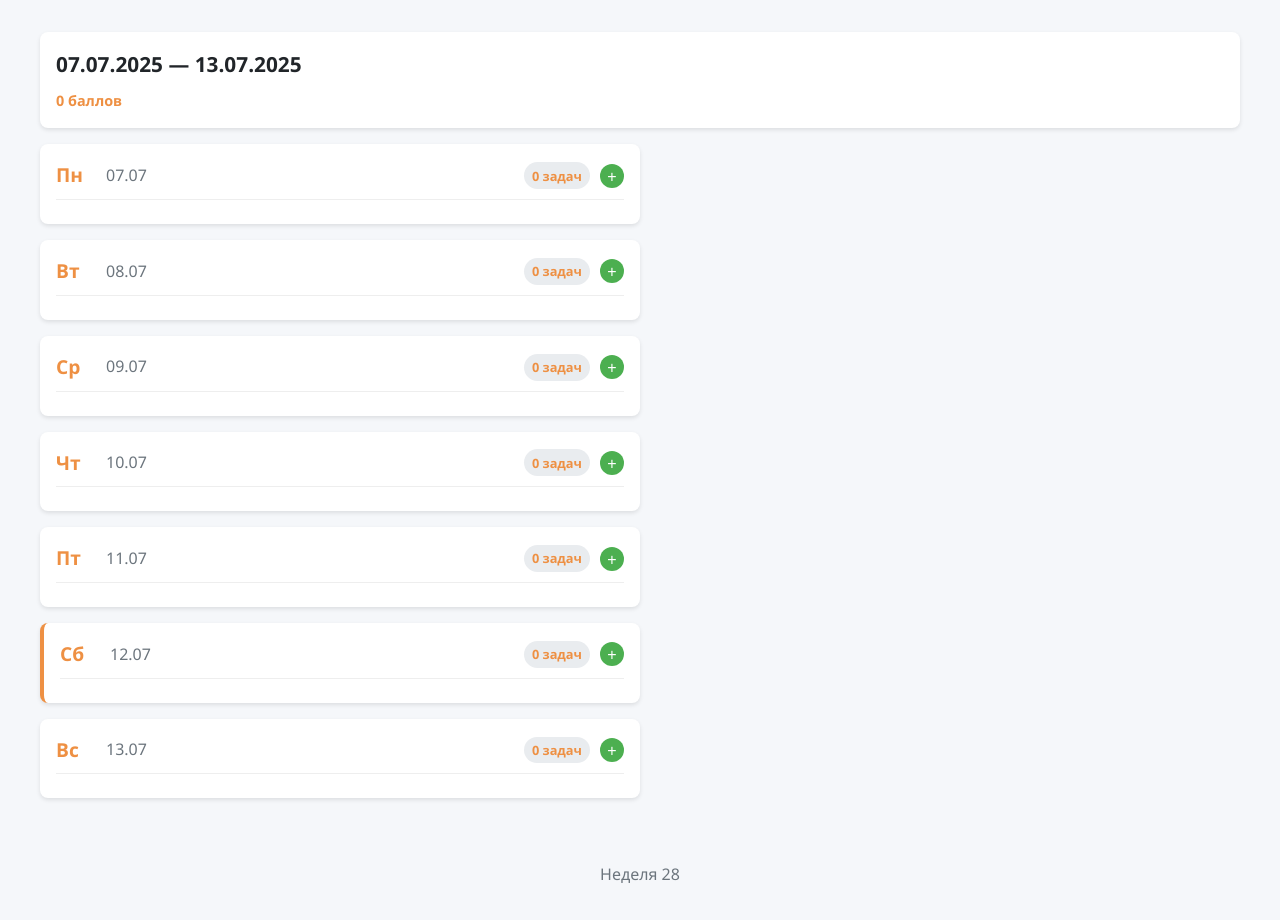
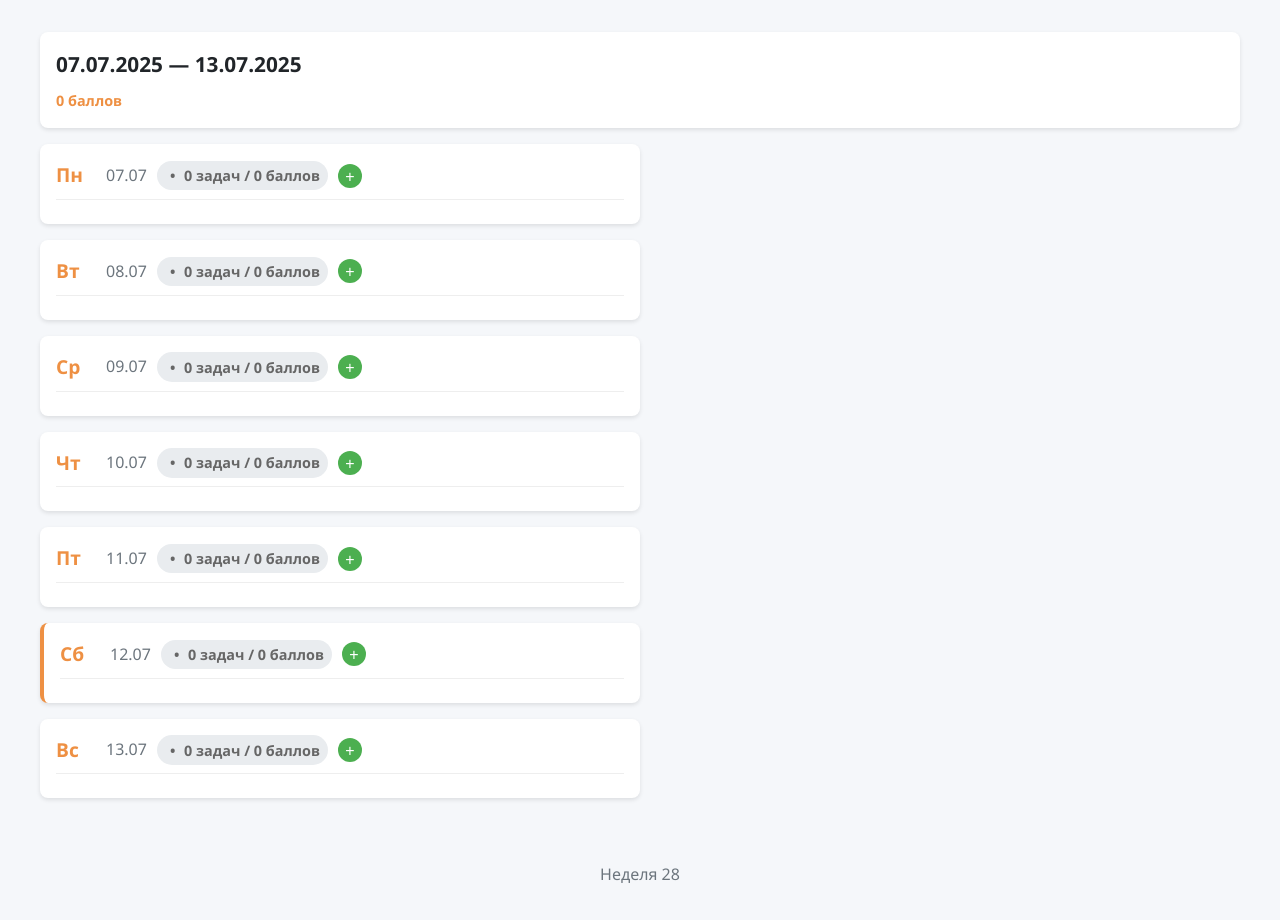
Before and after one commit to Picalfer/Planner, a Django app: page / in a window 1280 px wide. Shown: the part 78-998 px from the top of the page. Run offline with Django 5.2, Linux system fonts and the light colour scheme; the visitor is signed in with stand-in values (Sample User, id 1); data comes from the database, SQL or seed files in the repository; data that the repository does not hold is empty.

Commit message:
can see score for every day

```diff
--- a/journal/models.py
+++ b/journal/models.py
@@ -42,6 +42,10 @@ class Day(models.Model):
     day_name = models.CharField(max_length=3)
 
     @property
+    def earned_points(self):
+        return self.tasks.filter(is_done=True).count()
+
+    @property
     def today(self):
         return self.date == timezone.now().date()
 
--- a/journal/static/css/planner.css
+++ b/journal/static/css/planner.css
@@ -460,3 +460,14 @@ body {
 #editTaskForm .checkbox-label input {
     margin-right: 10px;
 }
+
+.day-header .points {
+    font-size: 0.9em;
+    color: #666;
+    margin-left: 10px;
+}
+
+.day-header .points:before {
+    content: "•";
+    margin: 0 5px;
+}
--- a/templates/base.html
+++ b/templates/base.html
@@ -131,15 +131,36 @@
                 .then(data => {
                     if (data.status === 'success') {
                         if (action === 'toggle') {
-                            // Обновляем только статус задачи без перезагрузки
                             const taskElement = document.querySelector(`.task[data-task-id="${taskId}"]`);
                             if (taskElement) {
+                                // Переключаем класс 'done'
                                 taskElement.classList.toggle('done');
-                                const taskTitle = taskElement.querySelector('.task-title');
-                                if (data.is_done) {
-                                    taskTitle.style.textDecoration = 'line-through';
-                                } else {
-                                    taskTitle.style.textDecoration = 'none';
+
+                                // Находим родительский элемент дня
+                                const dayCard = taskElement.closest('.day-card');
+                                if (dayCard) {
+                                    // Находим элемент с баллами дня
+                                    const pointsElement = dayCard.querySelector('.points');
+                                    if (pointsElement) {
+                                        // Разбираем текущий текст (формат: "X задач / Y баллов")
+                                        const text = pointsElement.textContent;
+                                        const [totalTasks, currentPoints] = text.match(/\d+/g);
+
+                                        // Вычисляем новые баллы
+                                        let newPoints = parseInt(currentPoints);
+                                        newPoints = data.is_done ? newPoints + 1 : Math.max(0, newPoints - 1);
+
+                                        // Обновляем текст
+                                        pointsElement.textContent = `${totalTasks} задач / ${newPoints} баллов`;
+                                    }
+
+                                    // Также обновляем общие баллы недели
+                                    const weekPointsElement = document.querySelector('.week-stats .points');
+                                    if (weekPointsElement) {
+                                        const currentWeekPoints = parseInt(weekPointsElement.textContent);
+                                        const newWeekPoints = data.is_done ? currentWeekPoints + 1 : Math.max(0, currentWeekPoints - 1);
+                                        weekPointsElement.textContent = newWeekPoints;
+                                    }
                                 }
                             }
                         } else {
--- a/templates/journal/week.html
+++ b/templates/journal/week.html
@@ -19,7 +19,9 @@
                         <div class="day-header">
                             <h3>{{ day.day_name }}</h3>
                             <span class="date">{{ day.date|date:"d.m" }}</span>
-                            <span class="points">{{ day.tasks.count }} задач</span>
+                            <span class="points">
+                                {{ day.tasks.count }} задач / {{ day.earned_points }} баллов
+                            </span>
                             <button class="add-task-btn" data-day-id="{{ day.id }}">+</button>
                         </div>
 
```
